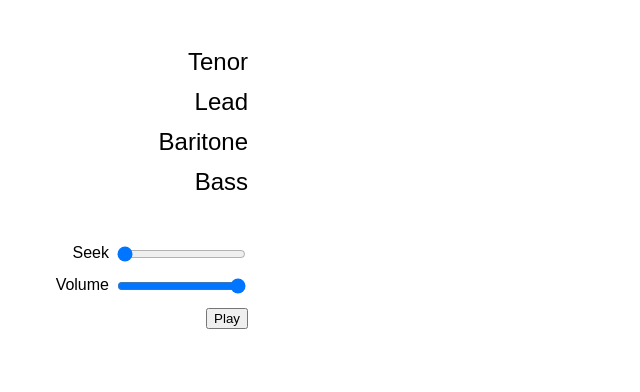
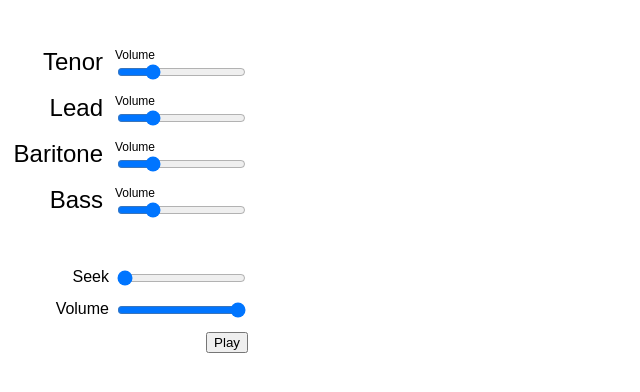
Before and after one commit to IGME-330-01-2235/w4m-example-audio, a website built with Vite: page src/index.html in a window 1280 px wide. Shown: the whole page, without its empty margins (0-640 px from the left). Built offline with nearby package versions, Linux system fonts and the light colour scheme.

Commit message:
Audio-04 Example

```diff
--- a/src/Part.ts
+++ b/src/Part.ts
@@ -1,9 +1,11 @@
 export class Part {
   audioContext: AudioContext;
-  audioElement: HTMLAudioElement; // a reference to the <audio> element in index.html
+  audioElement: HTMLAudioElement;
   sourceNode: MediaElementAudioSourceNode;
 
-  markup: HTMLDivElement; // the parent HTML element, gets appended to section#parts in index.html
+  gainNode: GainNode; // individual part volume control!
+
+  markup: HTMLDivElement;
   vocalRange: string;
 
   constructor(vocalRange: string, audioElementId: string, audioContext: AudioContext) {
@@ -12,26 +14,48 @@ export class Part {
 
     this.sourceNode = audioContext.createMediaElementSource(this.audioElement)
 
+    // set up the local GainNode
+    this.gainNode = audioContext.createGain()
+    this.gainNode.gain.value = 1
+
     this.vocalRange = vocalRange;
     this.markup = document.createElement('div');
 
     this.expandMarkup();
   }
 
-  // creates and appends all children of the Part
   expandMarkup(): void {
-    this.markup.className = 'control';
+    this.markup.className = 'control part';
 
     const h2 = document.createElement('h2')
     h2.innerText = this.vocalRange;
 
+    // add some more HTML to control it
+    const div = document.createElement('div')
+    const label = document.createElement('label')
+    label.innerText = 'Volume'
+    div.appendChild(label)
+
+    const input = document.createElement('input')
+    input.type = 'range'
+    input.min = '0'
+    input.max = '4'
+    input.step = '0.01'
+    input.value = '1'
+    div.appendChild(input)
+
+    // with a dedicated 'input' listener
+    input.addEventListener('input', () => {
+      this.gainNode.gain.value = parseFloat(input.value);
+    })
+
     this.markup.appendChild(h2)
+    this.markup.appendChild(div)
   }
 
-  // will be used by main.ts to route this Part's output to the audioContext.destination
-  // (first, passing it through any global effect nodes)
-  patch(): MediaElementAudioSourceNode {
-    return this.sourceNode;
+  patch(): AudioNode {
+    // and connect it as part of the patch chain!
+    return this.sourceNode.connect(this.gainNode);
   }
 
   play(): void {
@@ -42,7 +66,6 @@ export class Part {
     this.audioElement.pause()
   }
 
-  // skips to a particular playback position (in seconds)
   timeTo(timeInSeconds: number): void {
     this.audioElement.currentTime = timeInSeconds;
   }
--- a/src/main.ts
+++ b/src/main.ts
@@ -1,4 +1,4 @@
-import { Part } from './part';
+import { Part } from './Part';
 import './reset.css'
 import './styles.css'
 
--- a/src/styles.css
+++ b/src/styles.css
@@ -30,3 +30,12 @@ h2 {
   gap: 12px;
   align-items: center;
 }
+
+.control.part {
+  gap: 12px;
+  width: 200px;
+}
+
+.part label {
+  font-size: 12px;
+}
```
Also changed, not shown: README.md.
